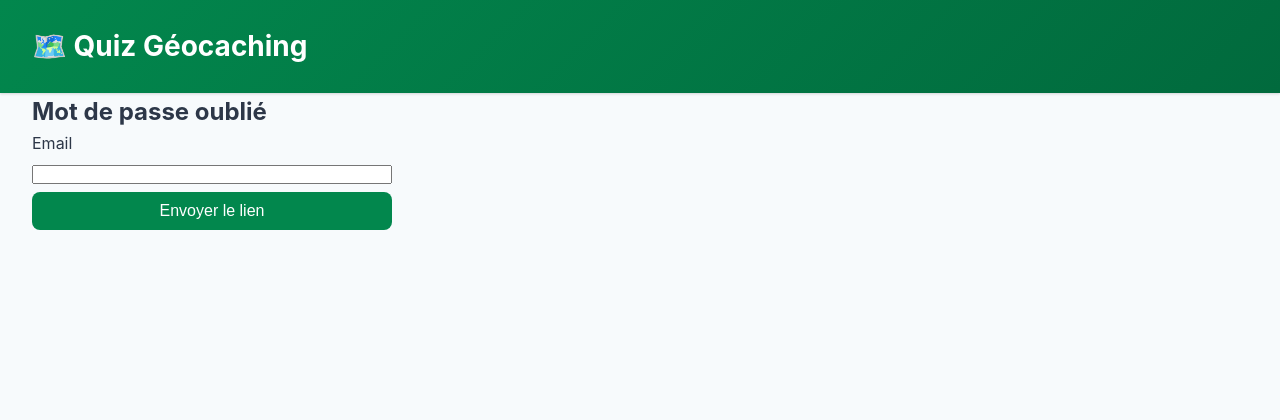
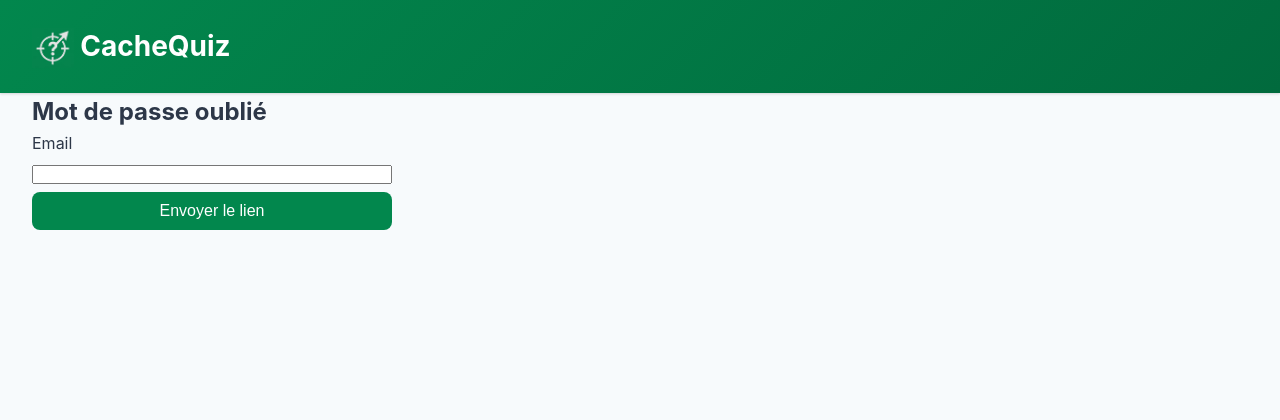
Before and after one commit to TherionAcribus/CacheQuiz, a Flask app: page /forgot-password in a window 1280 px wide. Shown: the top 420 px of the page. Run offline with Flask 3, Linux system fonts and the light colour scheme; some libraries are stand-ins or nearby versions.

Commit message:
UI > Header > Image et changement de nom

```diff
--- a/templates/base_public.html
+++ b/templates/base_public.html
@@ -3,7 +3,7 @@
 <head>
     <meta charset="UTF-8">
     <meta name="viewport" content="width=device-width, initial-scale=1.0">
-    <title>{% block title %}Quiz Géocaching{% endblock %}</title>
+    <title>{% block title %}CacheQuiz{% endblock %}</title>
 
     <!-- HTMX -->
     <script src="https://unpkg.com/htmx.org@1.9.10"></script>
@@ -18,7 +18,7 @@
     <header>
         <div class="container">
             <div class="header-content">
-                <h1>🗺️ Quiz Géocaching</h1>
+                <h1><img src="{{ url_for('static', filename='images/logo_geoquiz.png') }}" alt="CacheQuiz" style="height: 40px; vertical-align: middle;"> CacheQuiz</h1>
                 {% block auth_widget %}
                 <div id="auth-widget" hx-get="/auth/widget" hx-trigger="load" hx-target="#auth-widget" hx-swap="outerHTML"></div>
                 {% endblock %}
```
Also changed, not shown: static/images/logo_geoquiz.png (added).
